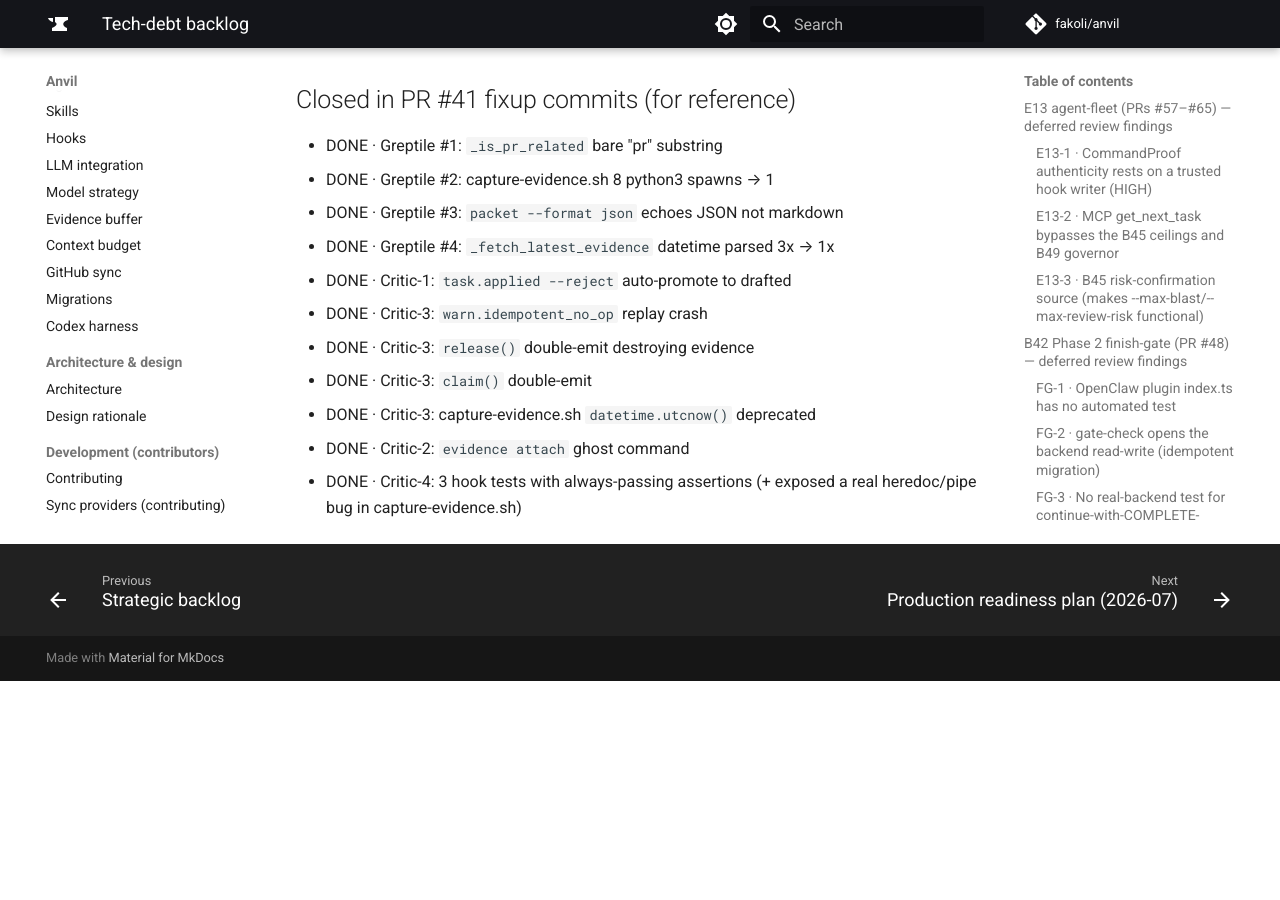
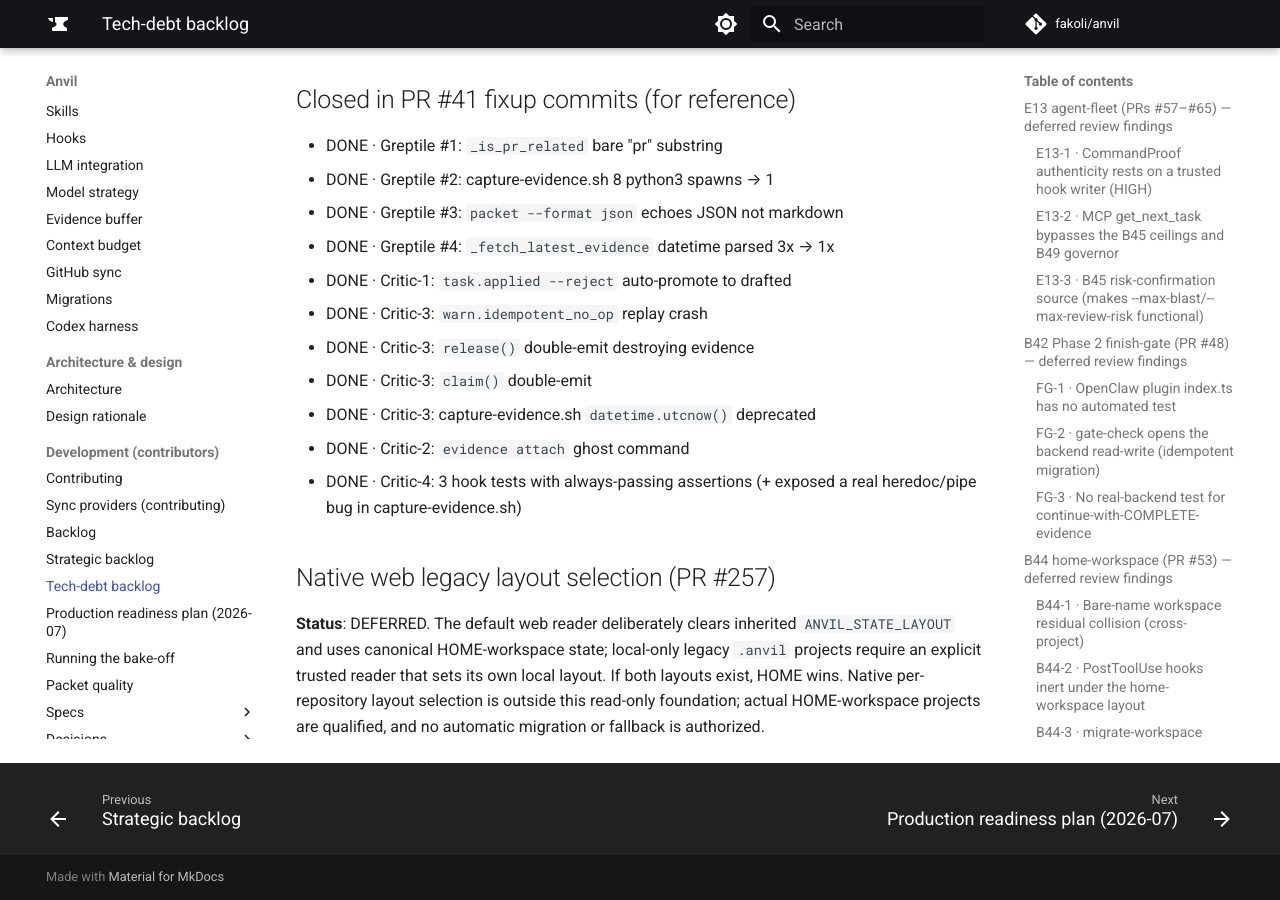
Before and after one commit to fakoli/anvil, an MkDocs documentation site: the page built from docs/tech-debt-backlog.md, in a window 1280 px wide and 900 px high, scrolled down 21291 px. Built offline with MkDocs 1.6.1 and Material for MkDocs 9.7.7, drawn with Linux system fonts in a browser that asks for light colours; comment, search, counter and statistics services are not loaded; before the commit the page ends 21972 px from its top, so only the background shows below that.

Commit message:
docs(web): clarify explicit legacy layout readers and deferred selection

```diff
--- a/docs/tech-debt-backlog.md
+++ b/docs/tech-debt-backlog.md
@@ -767,3 +767,7 @@ advisory and harmless.
 - DONE · Critic-3: capture-evidence.sh `datetime.utcnow()` deprecated
 - DONE · Critic-2: `evidence attach` ghost command
 - DONE · Critic-4: 3 hook tests with always-passing assertions (+ exposed a real heredoc/pipe bug in capture-evidence.sh)
+
+## Native web legacy layout selection (PR #257)
+
+**Status**: DEFERRED. The default web reader deliberately clears inherited `ANVIL_STATE_LAYOUT` and uses canonical HOME-workspace state; local-only legacy `.anvil` projects require an explicit trusted reader that sets its own local layout. If both layouts exist, HOME wins. Native per-repository layout selection is outside this read-only foundation; actual HOME-workspace projects are qualified, and no automatic migration or fallback is authorized.
```
Also changed, not shown: docs/how-to/web-interface.md (+1 -1 lines).
